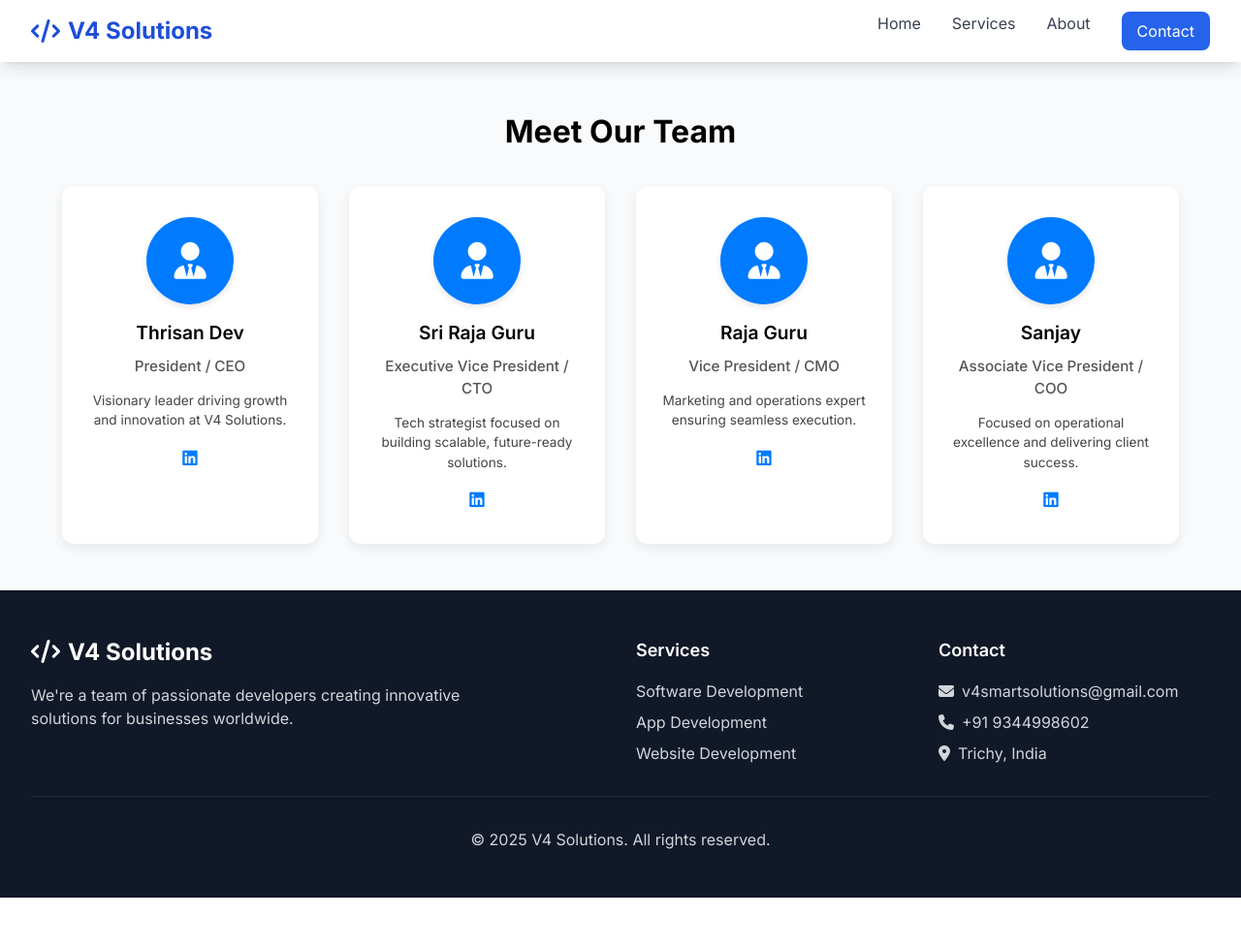
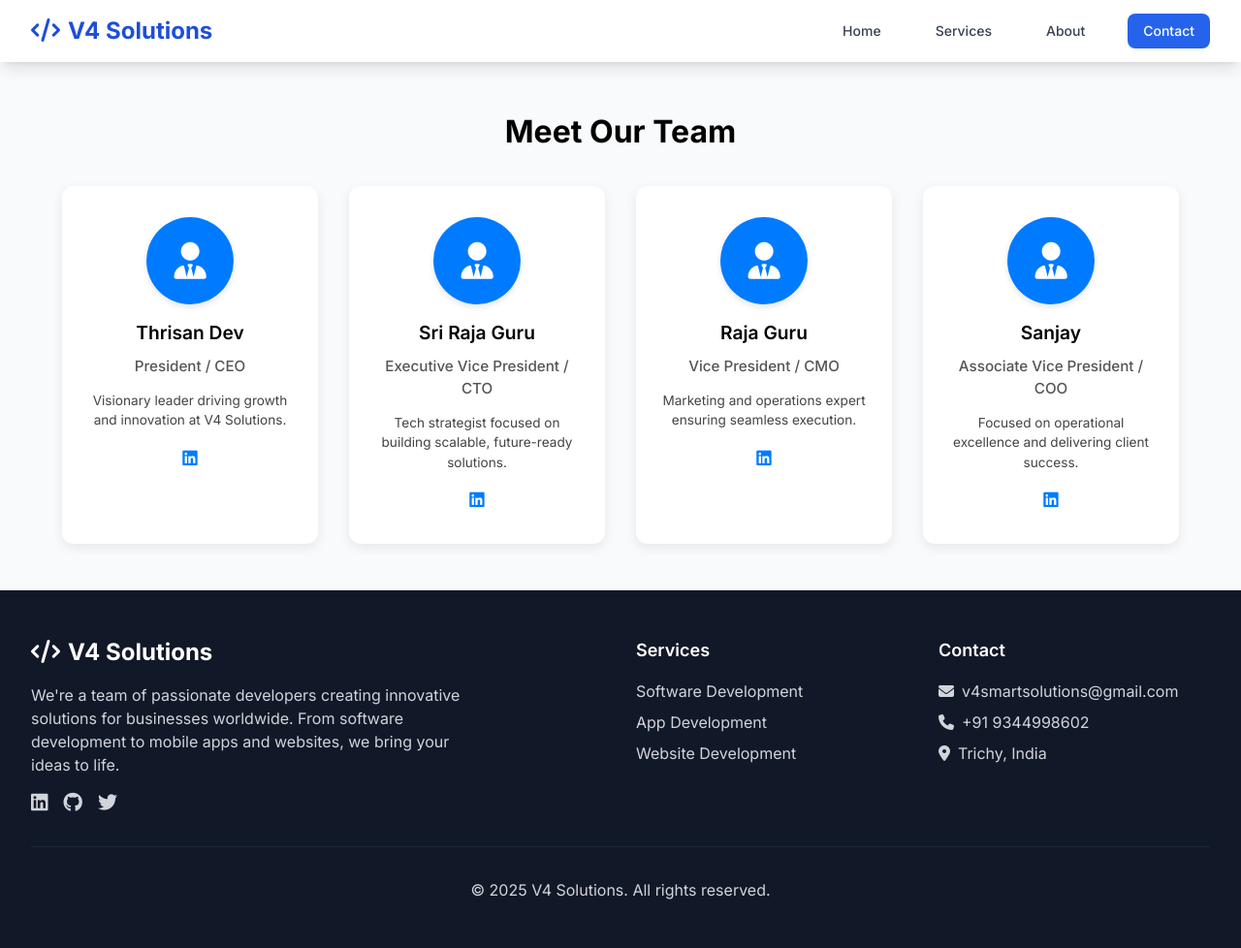
Before and after one commit to Sriraja2005/V4, a Django app: page /about/ in a window 1280 px wide. Shown: the whole page at 97% size. Before the commit the page ends 926 px from the top, so only its background shows below. Run offline with Django 5.2, Linux system fonts and the light colour scheme; some libraries are stand-ins or nearby versions.

Commit message:
Update base.html

```diff
--- a/templates/base.html
+++ b/templates/base.html
@@ -1,103 +1,93 @@
-{% load static %}
 <!DOCTYPE html>
 <html lang="en">
 <head>
     <meta charset="UTF-8">
     <meta name="viewport" content="width=device-width, initial-scale=1.0">
-<title>{% block title %}V4 Solutions - Professional Development Services{% endblock %}</title>
-
-<!-- Tailwind CSS -->
+    <title>{% block title %} V4 - Smart Solutions {% endblock %}</title>
     <script src="https://cdn.tailwindcss.com"></script>
-
-<!-- Font Awesome -->
     <link href="https://cdnjs.cloudflare.com/ajax/libs/font-awesome/6.0.0/css/all.min.css" rel="stylesheet">
-
-<!-- AOS CSS -->
-<link href="https://cdnjs.cloudflare.com/ajax/libs/aos/2.3.4/aos.css" rel="stylesheet">
-
     <script>
         tailwind.config = {
             theme: {
                 extend: {
                     colors: {
-                primary: {50:'#eff6ff',500:'#3b82f6',600:'#2563eb',700:'#1d4ed8',900:'#1e3a8a'}
+                        primary: {
+                            50: '#eff6ff',
+                            500: '#3b82f6',
+                            600: '#2563eb',
+                            700: '#1d4ed8',
+                            900: '#1e3a8a'
+                        }
                     },
-            fontFamily: { 'sans': ['Inter','system-ui','sans-serif'] }
+                    fontFamily: {
+                        'sans': ['Inter', 'system-ui', 'sans-serif']
+                    }
                 }
             }
         }
     </script>
-
     <link href="https://fonts.googleapis.com/css2?family=Inter:wght@300;400;500;600;700&display=swap" rel="stylesheet">
-
     <style>
-/* Splash Logo Styles */
-#splash-screen {
-    position: fixed;
-    inset: 0;
-    display: flex;
-    align-items: center;
-    justify-content: center;
-    z-index: 9999;
-    background: white;
+        .gradient-bg {
+            background: linear-gradient(135deg, #667eea 0%, #764ba2 100%);
         }
-
-/* Keyframes: move down from top, swing left-right, zoom in */
-@keyframes downSwingZoom {
-  0%   { transform: translateY(-200px) rotate(-20deg) scale(0.5); opacity: 0; }
-  25%  { transform: translateY(50px) rotate(20deg) scale(1); opacity: 1; }
-  50%  { transform: translateY(0) rotate(-15deg) scale(1.2); }
-  75%  { transform: translateY(10px) rotate(10deg) scale(1.3); }
-  100% { transform: translateY(0) rotate(0deg) scale(1.4); opacity: 0; }
+        .card-hover {
+            transition: all 0.3s ease;
         }
-
-#splash-logo {
-    width: 520px;
-    height: 520px;
-    animation: downSwingZoom 4s ease-in-out forwards;
+        .card-hover:hover {
+            transform: translateY(-8px);
+            box-shadow: 0 20px 40px rgba(0,0,0,0.1);
+        }
+        .btn-primary {
+            background: linear-gradient(135deg, #3b82f6, #1d4ed8);
+            transition: all 0.3s ease;
+        }
+        .btn-primary:hover {
+            transform: translateY(-2px);
+            box-shadow: 0 10px 20px rgba(59, 130, 246, 0.3);
         }
     </style>
 </head>
 <body class="font-sans bg-gray-50">
-
-<script src="https://unpkg.com/aos@2.3.1/dist/aos.js"></script>
-<script> AOS.init({ duration:1200, once:true, easing:'ease-in-out' }); </script>
-
-<!-- Splash Screen -->
-<div id="splash-screen">
-    <img src="{% static 'images/logo.png' %}" alt="V4 Solutions Logo" id="splash-logo">
-</div>
-
     <!-- Navigation -->
-<nav class="bg-white shadow-lg fixed w-full top-0 z-40" data-aos="fade-down">
+    <nav class="bg-white shadow-lg fixed w-full top-0 z-50">
         <div class="max-w-7xl mx-auto px-4 sm:px-6 lg:px-8">
             <div class="flex justify-between items-center h-16">
-            <a href="{% url 'home' %}" class="text-2xl font-bold text-primary-700 flex items-center">
+                <div class="flex items-center">
+                    <a href="{% url 'home' %}" class="text-2xl font-bold text-primary-700">
                         <i class="fas fa-code mr-2"></i>V4 Solutions
                     </a>
-            <div class="hidden md:flex space-x-8">
-                <a href="{% url 'home' %}" class="text-gray-700 hover:text-primary-600">Home</a>
-                <a href="{% url 'services' %}" class="text-gray-700 hover:text-primary-600">Services</a>
-                <a href="{% url 'about' %}" class="text-gray-700 hover:text-primary-600">About</a>
-                <a href="{% url 'contact' %}" class="bg-primary-600 text-white px-4 py-2 rounded-lg hover:bg-primary-700">Contact</a>
                 </div>
-            <button id="mobile-menu-button" class="md:hidden text-gray-700 hover:text-primary-600">
+                <div class="hidden md:block">
+                    <div class="ml-10 flex items-baseline space-x-8">
+                        <a href="{% url 'home' %}" class="text-gray-700 hover:text-primary-600 px-3 py-2 text-sm font-medium transition-colors duration-200">Home</a>
+                        <a href="{% url 'services' %}" class="text-gray-700 hover:text-primary-600 px-3 py-2 text-sm font-medium transition-colors duration-200">Services</a>
+                        <a href="{% url 'about' %}" class="text-gray-700 hover:text-primary-600 px-3 py-2 text-sm font-medium transition-colors duration-200">About</a>
+                        <a href="{% url 'contact' %}" class="bg-primary-600 text-white px-4 py-2 rounded-lg text-sm font-medium hover:bg-primary-700 transition-colors duration-200">Contact</a>
+                    </div>
+                </div>
+                <div class="md:hidden">
+                    <button id="mobile-menu-button" class="text-gray-700 hover:text-primary-600">
                         <i class="fas fa-bars text-xl"></i>
                     </button>
                 </div>
             </div>
-    <div id="mobile-menu" class="hidden md:hidden bg-white border-t">
+        </div>
+        <!-- Mobile menu -->
+        <div id="mobile-menu" class="md:hidden hidden bg-white border-t">
+            <div class="px-2 pt-2 pb-3 space-y-1">
                 <a href="{% url 'home' %}" class="block px-3 py-2 text-gray-700 hover:text-primary-600">Home</a>
                 <a href="{% url 'services' %}" class="block px-3 py-2 text-gray-700 hover:text-primary-600">Services</a>
                 <a href="{% url 'about' %}" class="block px-3 py-2 text-gray-700 hover:text-primary-600">About</a>
                 <a href="{% url 'contact' %}" class="block px-3 py-2 text-gray-700 hover:text-primary-600">Contact</a>
             </div>
+        </div>
     </nav>
 
     <!-- Main Content -->
-<main class="pt-16" data-aos="fade-up">
+    <main class="pt-16">
         {% if messages %}
-      <div class="max-w-7xl mx-auto px-4 sm:px-6 lg:px-8 pt-4" data-aos="zoom-in">
+            <div class="max-w-7xl mx-auto px-4 sm:px-6 lg:px-8 pt-4">
                 {% for message in messages %}
                     <div class="bg-green-100 border border-green-400 text-green-700 px-4 py-3 rounded mb-4" role="alert">
                         {{ message }}
@@ -105,28 +95,44 @@ tailwind.config = {
                 {% endfor %}
             </div>
         {% endif %}
-    {% block content %}{% endblock %}
+
+        {% block content %}
+        {% endblock %}
     </main>
 
     <!-- Footer -->
-<footer class="bg-gray-900 text-white" data-aos="fade-up">
+    <footer class="bg-gray-900 text-white">
         <div class="max-w-7xl mx-auto px-4 sm:px-6 lg:px-8 py-12">
             <div class="grid grid-cols-1 md:grid-cols-4 gap-8">
-            <div class="col-span-1 md:col-span-2" data-aos="fade-right">
-                <h3 class="text-2xl font-bold mb-4"><i class="fas fa-code mr-2"></i>V4 Solutions</h3>
+                <div class="col-span-1 md:col-span-2">
+                    <h3 class="text-2xl font-bold mb-4">
+                        <i class="fas fa-code mr-2"></i>V4 Solutions
+                    </h3>
                     <p class="text-gray-300 mb-4 max-w-md">
                         We're a team of passionate developers creating innovative solutions for businesses worldwide.
+                        From software development to mobile apps and websites, we bring your ideas to life.
                     </p>
+                    <div class="flex space-x-4">
+                        <a href="#" class="text-gray-300 hover:text-white transition-colors duration-200">
+                            <i class="fab fa-linkedin text-xl"></i>
+                        </a>
+                        <a href="#" class="text-gray-300 hover:text-white transition-colors duration-200">
+                            <i class="fab fa-github text-xl"></i>
+                        </a>
+                        <a href="#" class="text-gray-300 hover:text-white transition-colors duration-200">
+                            <i class="fab fa-twitter text-xl"></i>
+                        </a>
                     </div>
-            <div data-aos="fade-up">
+                </div>
+                <div>
                     <h4 class="text-lg font-semibold mb-4">Services</h4>
                     <ul class="space-y-2">
-                    <li><a href="{% url 'services' %}" class="text-gray-300 hover:text-white">Software Development</a></li>
-                    <li><a href="{% url 'services' %}" class="text-gray-300 hover:text-white">App Development</a></li>
-                    <li><a href="{% url 'services' %}" class="text-gray-300 hover:text-white">Website Development</a></li>
+                        <li><a href="{% url 'services' %}" class="text-gray-300 hover:text-white transition-colors duration-200">Software Development</a></li>
+                        <li><a href="{% url 'services' %}" class="text-gray-300 hover:text-white transition-colors duration-200">App Development</a></li>
+                        <li><a href="{% url 'services' %}" class="text-gray-300 hover:text-white transition-colors duration-200">Website Development</a></li>
                     </ul>
                 </div>
-            <div data-aos="fade-left">
+                <div>
                     <h4 class="text-lg font-semibold mb-4">Contact</h4>
                     <ul class="space-y-2 text-gray-300">
                         <li><i class="fas fa-envelope mr-2"></i>v4smartsolutions@gmail.com</li>
@@ -135,7 +141,7 @@ tailwind.config = {
                     </ul>
                 </div>
             </div>
-        <div class="border-t border-gray-800 mt-8 pt-8 text-center text-gray-300" data-aos="zoom-in">
+            <div class="border-t border-gray-800 mt-8 pt-8 text-center text-gray-300">
                 <p>&copy; 2025 V4 Solutions. All rights reserved.</p>
             </div>
         </div>
@@ -144,24 +150,32 @@ tailwind.config = {
     <script>
         // Mobile menu toggle
         document.getElementById('mobile-menu-button').addEventListener('click', function() {
-    document.getElementById('mobile-menu').classList.toggle('hidden');
+            const menu = document.getElementById('mobile-menu');
+            menu.classList.toggle('hidden');
         });
 
-// Navbar shadow on scroll
+        // Smooth scrolling for anchor links
+        document.querySelectorAll('a[href^="#"]').forEach(anchor => {
+            anchor.addEventListener('click', function (e) {
+                e.preventDefault();
+                const target = document.querySelector(this.getAttribute('href'));
+                if (target) {
+                    target.scrollIntoView({
+                        behavior: 'smooth',
+                        block: 'start'
+                    });
+                }
+            });
+        });
+
+        // Add scroll effect to navbar
         window.addEventListener('scroll', function() {
             const nav = document.querySelector('nav');
-    if(window.scrollY > 50) nav.classList.add('shadow-xl');
-    else nav.classList.remove('shadow-xl');
-});
-
-// Hide splash after animation
-window.addEventListener('load', () => {
-    setTimeout(() => {
-        const splash = document.getElementById('splash-screen');
-        splash.style.transition = "opacity 1.5s ease";
-        splash.style.opacity = "0";
-        setTimeout(() => splash.style.display = "none", 1600);
-    }, 1200); // start after small delay
+            if (window.scrollY > 50) {
+                nav.classList.add('shadow-xl');
+            } else {
+                nav.classList.remove('shadow-xl');
+            }
         });
     </script>
 </body>
```
Lines whose indentation alone changed are shown as unchanged.
